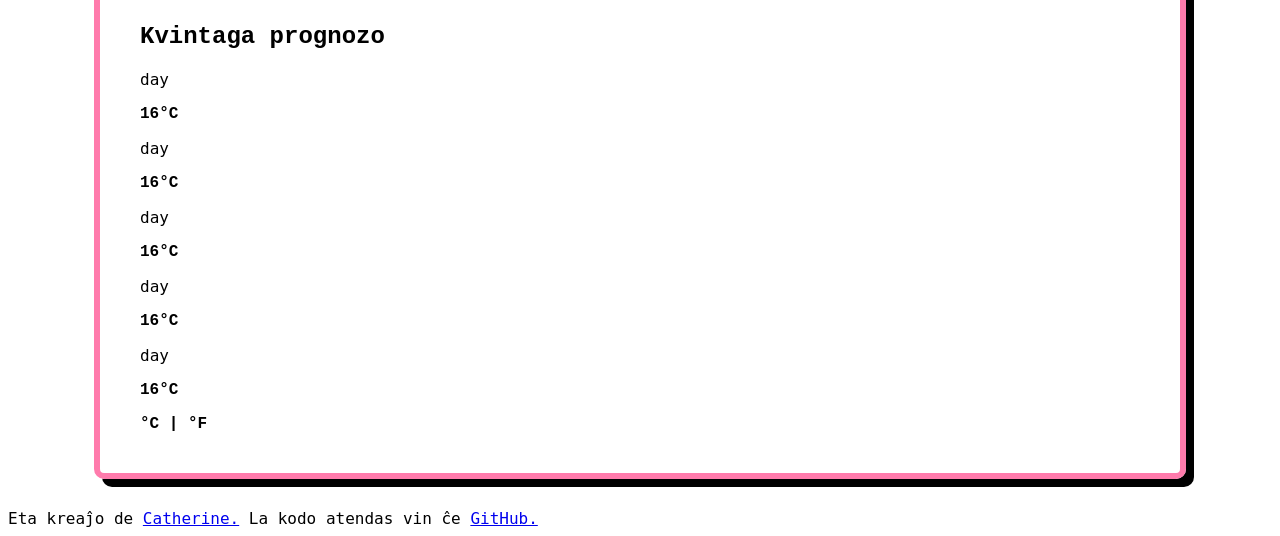
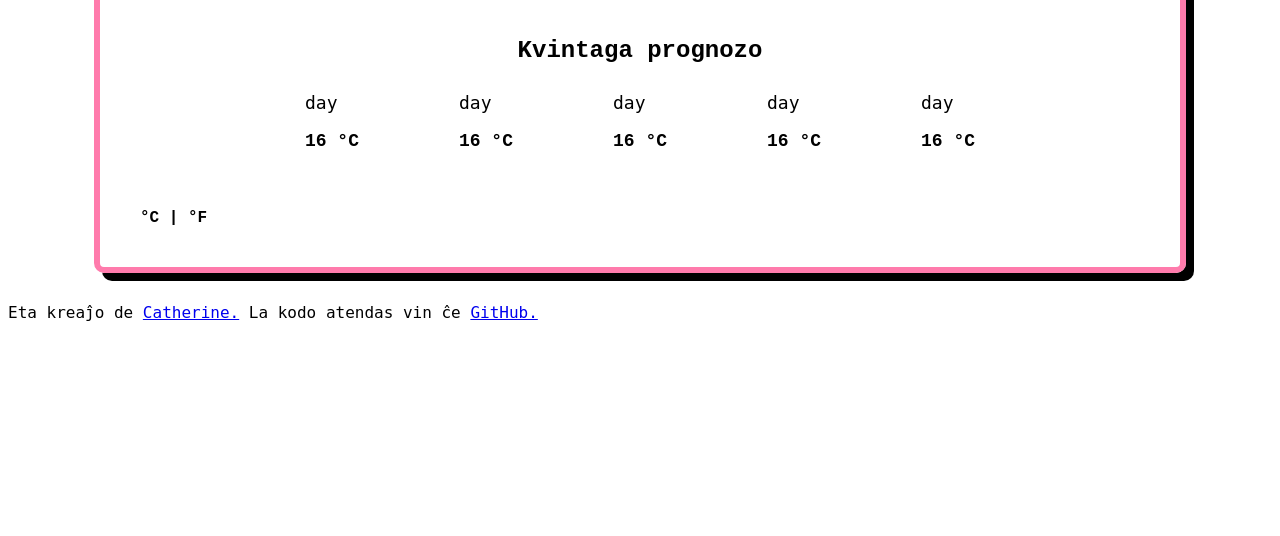
Before and after one commit to csarq/vetero, a plain HTML site: page index.html in a window 1280 px wide. Shown: the part 505-1041 px from the top of the page. After the commit the page ends 835 px from the top, so only its background shows below. Drawn offline with Linux system fonts and the light colour scheme; a web font is replaced by a local one.

Commit message:
style 5-day lookahead section

```diff
--- a/src/styles.css
+++ b/src/styles.css
@@ -122,6 +122,7 @@ form .search,
   padding: 10px 30px;
   margin-bottom: 40px;
   border-radius: 10px;
+  font-size: 18px;
 }
 
 #humidity,
@@ -131,8 +132,27 @@ form .search,
   font-weight: 700;
 }
 
+h2 {
+  width: fit-content;
+  margin: 0 auto;
+  margin-bottom: 10px;
+}
+
 .temp-today {
   font-size: 40px;
+}
+
+.next-5-days {
+  display: flex;
+  width: fit-content;
+  margin: 0 auto;
+  gap: 100px;
+  margin-bottom: 40px;
+  font-size: 18px;
+}
+
+.day {
+  flex: 1;
 }
 
 footer {
```
Also changed, not shown: index.html (+5 -5 lines).
